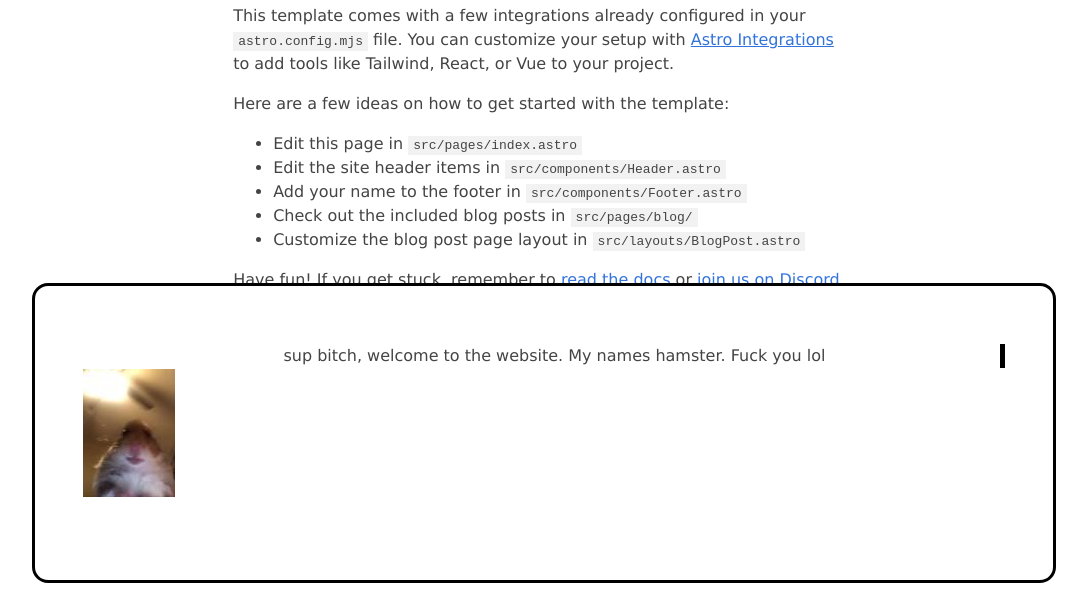
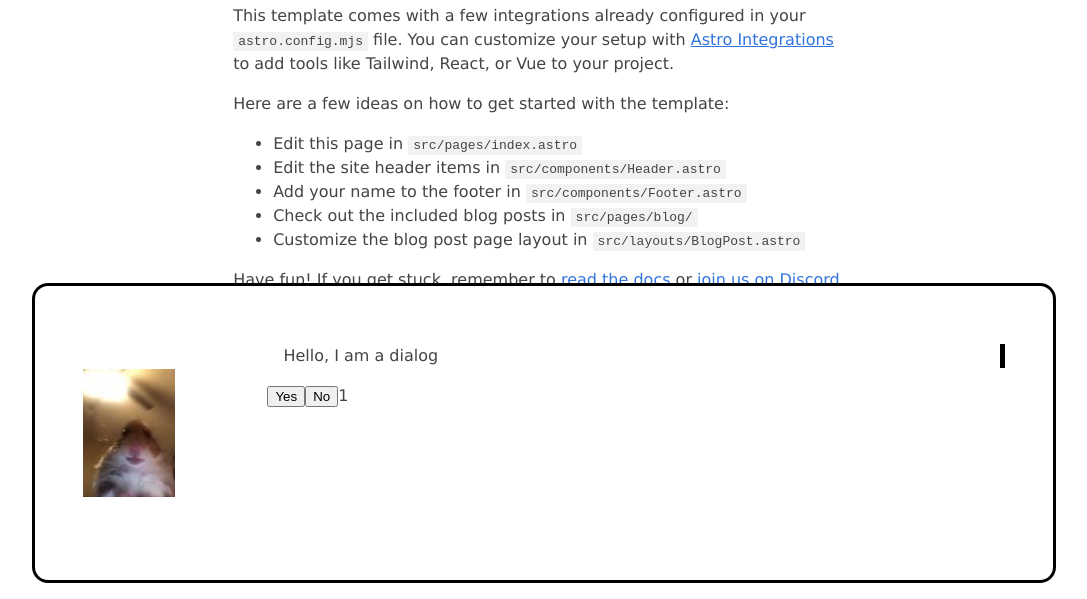
Before and after one commit to tomcorey26/tomcorey.lol, an Astro site: page / in a window 1280 px wide. Shown: the part 201-800 px from the top of the page, without its empty margins (96-1183 px from the left). Built offline with nearby package versions, Linux system fonts and the light colour scheme; Astro itself is replaced by a stand-in of ours.

Commit message:
feat(dialog): Add dialog tree functionality

```diff
--- a/src/components/Dialog.tsx
+++ b/src/components/Dialog.tsx
@@ -1,6 +1,24 @@
 import '../styles/dialog.css';
 
+import { useState } from 'react';
+import { dialogTree } from '../constants';
+
+interface DialogOptionProps {
+  option: { text: string; next: string };
+  onClick: () => void;
+}
+const DialogOption: React.FC<DialogOptionProps> = ({ option, onClick }) => {
+  return (
+    <button className="dialog-option" onClick={onClick}>
+      {option.text}
+    </button>
+  );
+};
+
 export const Dialog: React.FC = (props) => {
+  const [dialog, setDialog] = useState<keyof typeof dialogTree>('1');
+
+  const currentDialog = dialogTree[dialog];
   return (
     <div className="dialog">
       <img
@@ -9,7 +27,15 @@ export const Dialog: React.FC = (props) => {
         alt="placeholder"
       />
       <div className="dialog__text">
-        <p>sup bitch, welcome to the website. My names hamster. Fuck you lol</p>
+        <p>{currentDialog.text}</p>
+        {currentDialog.options.map((option) => (
+          <DialogOption
+            key={option.text}
+            option={option}
+            onClick={() => setDialog(option.next)}
+          />
+        ))}
+        {dialog}
       </div>
     </div>
   );
--- /dev/null
+++ b/src/constants.ts
@@ -0,0 +1,47 @@
+// create a dialog tree
+
+type DialogKey = '1' | '2' | '3' | '4';
+
+type DialogOption = { text: string; next: DialogKey };
+
+type Dialog = { text: string; options: DialogOption[] };
+
+type DialogTree = { [key in DialogKey]: Dialog };
+
+export const dialogTree: DialogTree = {
+  '1': {
+    text: 'Hello, I am a dialog',
+    options: [
+      {
+        text: 'Yes',
+        next: '2',
+      },
+      {
+        text: 'No',
+        next: '3',
+      },
+    ],
+  },
+  '2': {
+    text: 'You said yes',
+    options: [
+      {
+        text: 'Ok',
+        next: '4',
+      },
+    ],
+  },
+  '3': {
+    text: 'You said no',
+    options: [
+      {
+        text: 'Ok',
+        next: '4',
+      },
+    ],
+  },
+  '4': {
+    text: 'The end',
+    options: [],
+  },
+};
--- a/src/pages/index.astro
+++ b/src/pages/index.astro
@@ -54,7 +54,7 @@ import { Dialog } from '../components/Dialog';
         </a> by <a href="https://twitter.com/Charca">Maxi Ferreira</a>.
       </p>
     </main>
-    <Dialog />
+    <Dialog client:load />
     <Footer />
   </body>
 </html>
```
